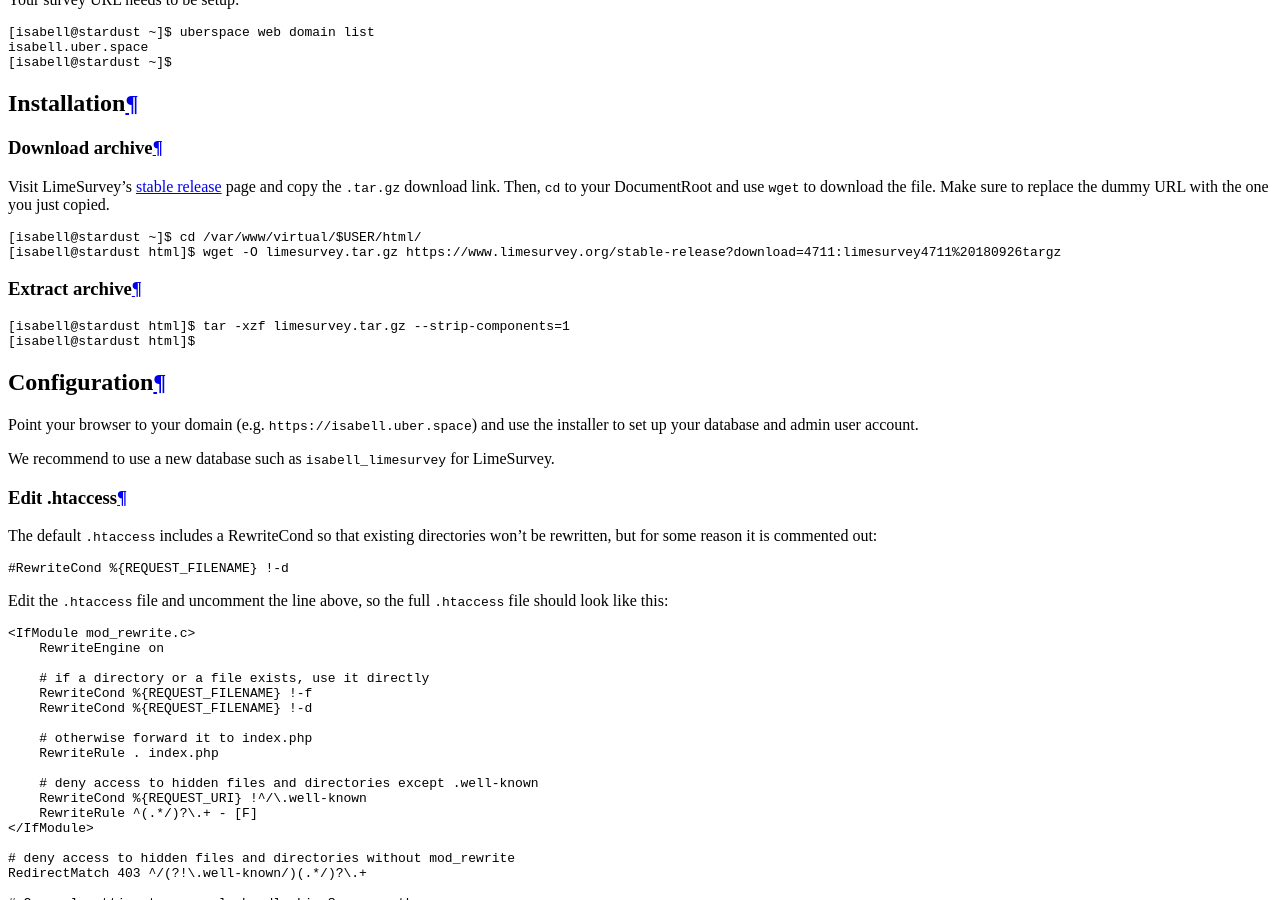
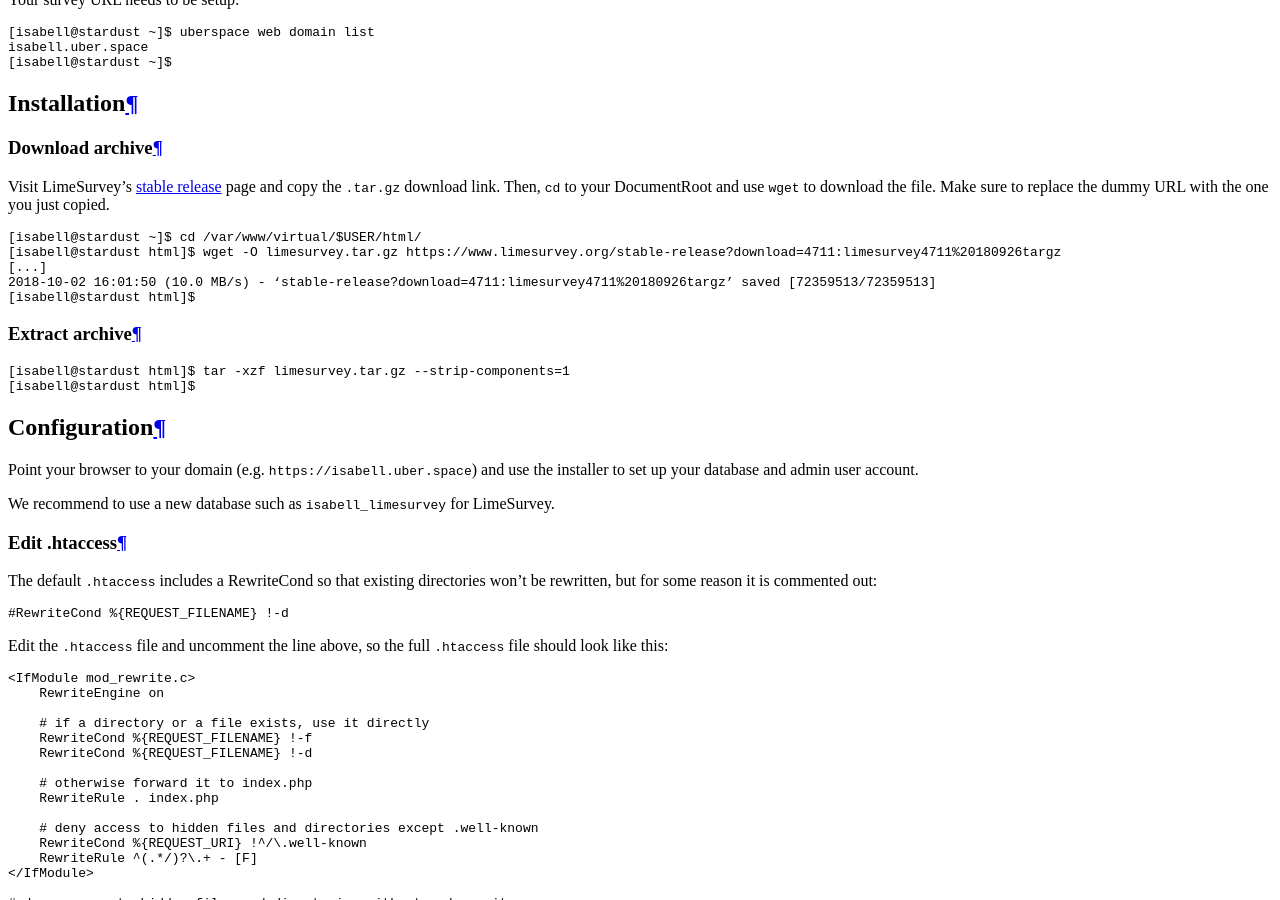
Before and after one commit to Uberspace/lab, a Sphinx documentation site: the page built from source/guide_limesurvey.rst, in a window 1280 px wide and 900 px high, scrolled down 2007 px. Built offline with Sphinx 7.4.7 and the Read the Docs theme 2.0.0, drawn with Linux system fonts in a browser that asks for light colours.

Commit message:
add missing [isabell@stardust html]$

```diff
--- a/source/guide_limesurvey.rst
+++ b/source/guide_limesurvey.rst
@@ -68,6 +68,9 @@
 
  [isabell@stardust ~]$ cd /var/www/virtual/$USER/html/
  [isabell@stardust html]$ wget -O limesurvey.tar.gz https://www.limesurvey.org/stable-release?download=4711:limesurvey4711%20180926targz
+ [...]
+ 2018-10-02 16:01:50 (10.0 MB/s) - ‘stable-release?download=4711:limesurvey4711%20180926targz’ saved [72359513/72359513]
+ [isabell@stardust html]$
 
 
 Extract archive
```
